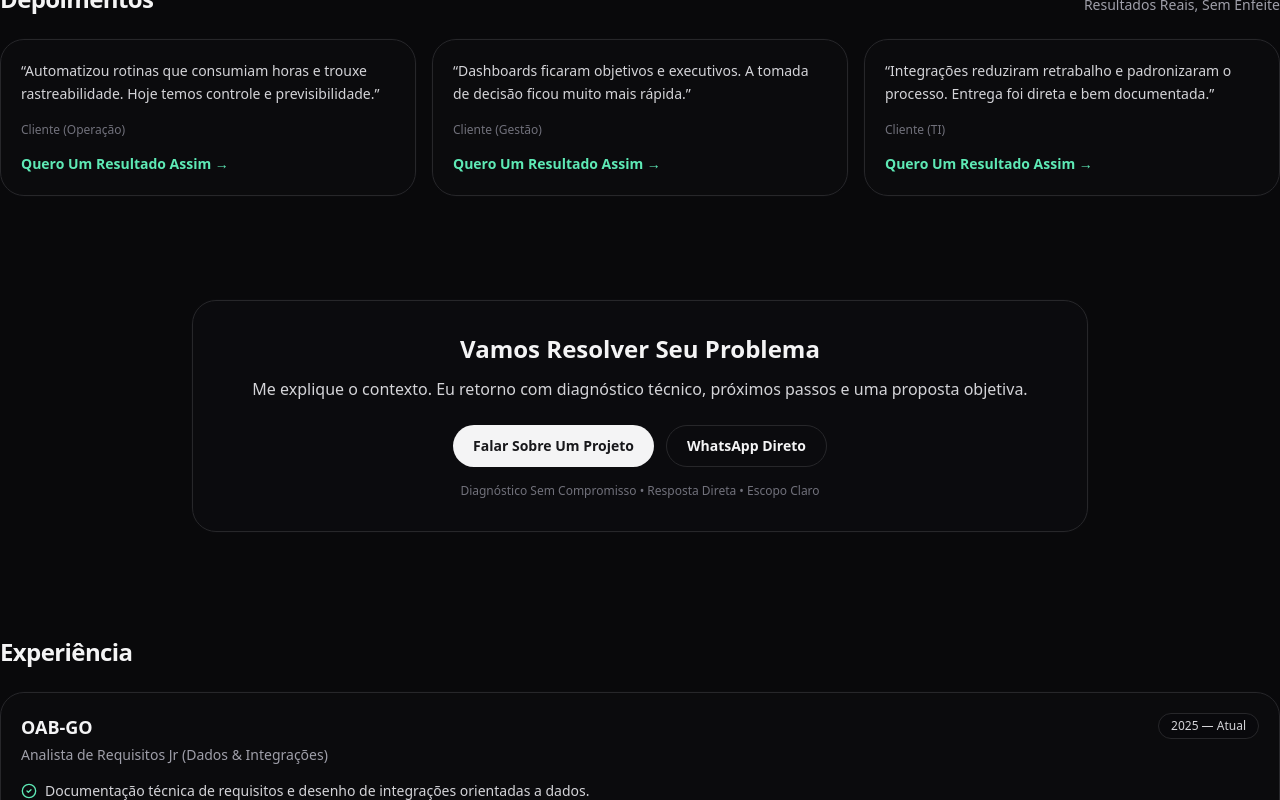
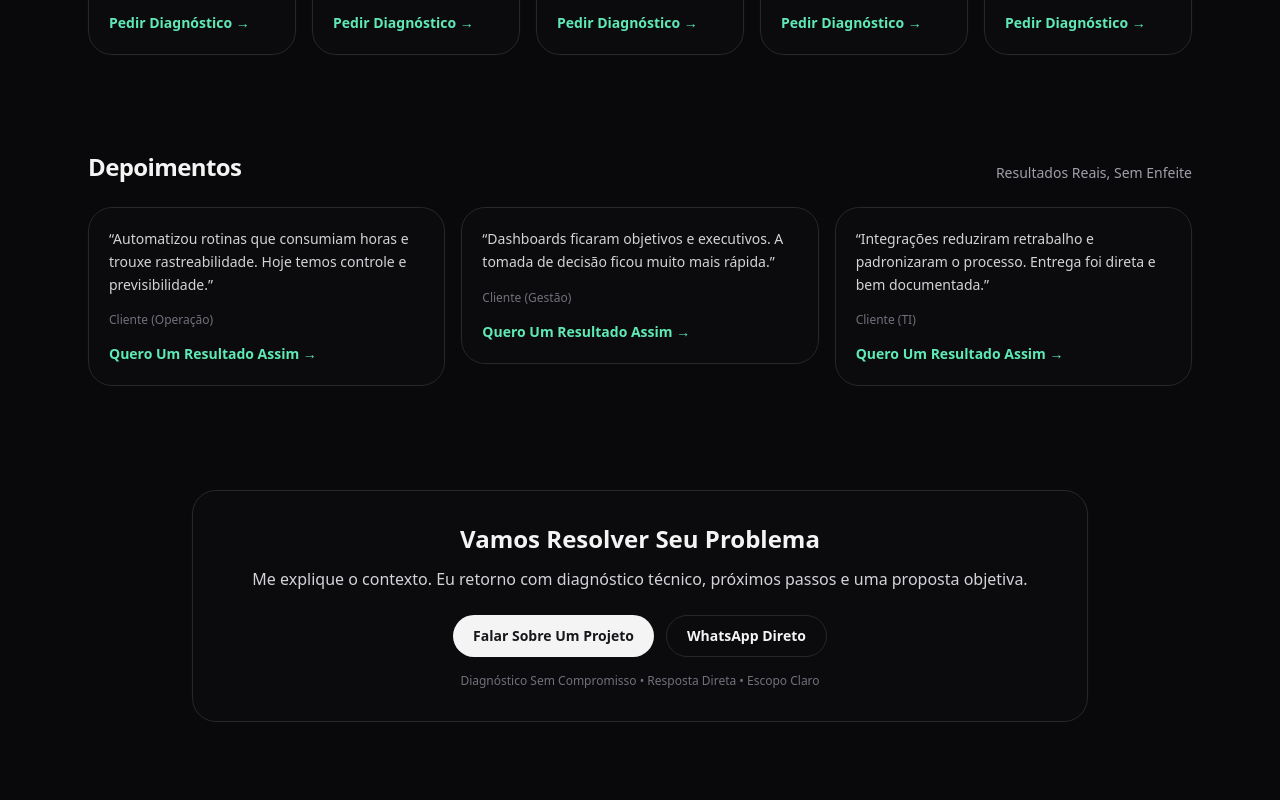
Before and after one commit to SrDoctorWhoo/CelioCV, a Next.js app: page / in a window 1280 px wide. Shown: the part 3547-4347 px from the top of the page. Built offline with nearby package versions, Linux system fonts and the light colour scheme.

Commit message:
arrumei o bug do layout

```diff
--- a/src/app/page.tsx
+++ b/src/app/page.tsx
@@ -5,27 +5,28 @@
 import { Process } from "@/components/process";
 import { Testimonials } from "@/components/testimonials";
 import { CTA } from "@/components/cta";
+import { Experience } from "@/components/experience";
 import { Skills } from "@/components/skills";
-import { Experience } from "@/components/experience";
 import { Contact } from "@/components/contact";
 
 export default function Home() {
   return (
     <>
+      {/* HERO pode ficar full */}
       <Hero />
+
+      {/* CONTAINER GLOBAL */}
+      <div className="mx-auto max-w-6xl px-4 md:px-6">
         <Highlights />
-
-      {/* AQUI COMEÇAM OS BLOCOS NOVOS */}
         <Services />
         <Projects />
         <Process />
         <Testimonials />
         <CTA />
-
-      {/* SEÇÕES QUE JÁ EXISTIAM */}
         <Experience />
         <Skills />
         <Contact />
+      </div>
     </>
   );
 }
```
Lines whose indentation alone changed are shown as unchanged.
